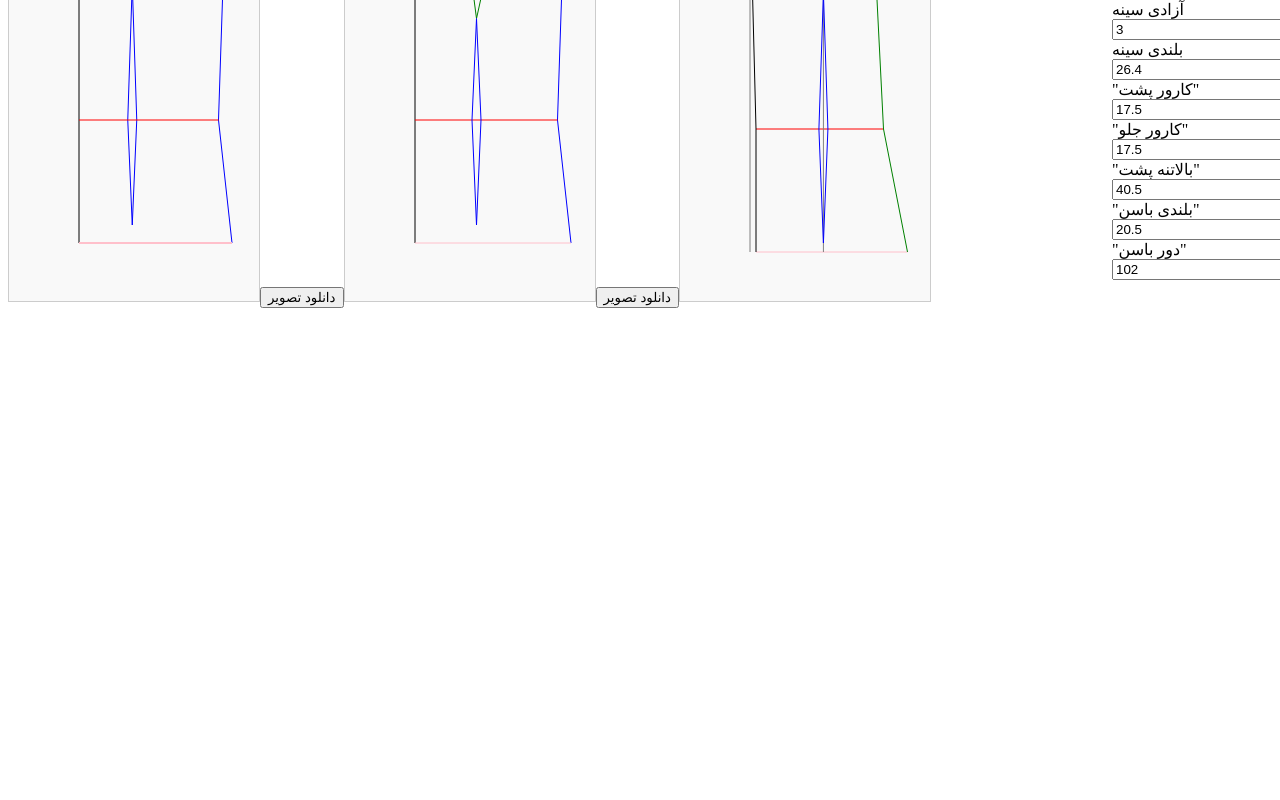
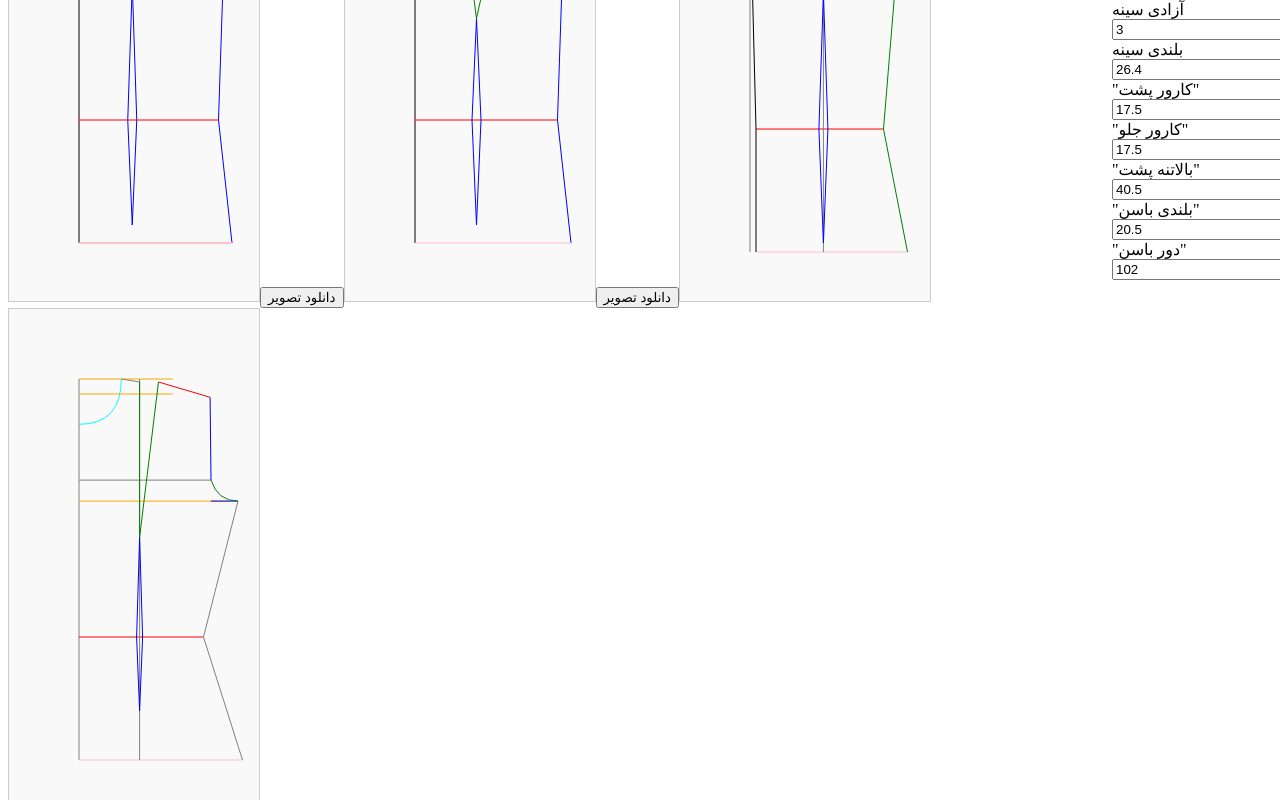
Before and after one commit to mahla-kh/sewing-patterns, a React (Vite) app: page / in a window 1280 px wide. Shown: the part 208-1008 px from the top of the page. Before the commit the page ends 800 px from the top, so only its background shows below. Built offline with nearby package versions, Linux system fonts and the light colour scheme.

Commit message:
add anterior tork

```diff
--- a/src/Firstpage.jsx
+++ b/src/Firstpage.jsx
@@ -5,6 +5,7 @@ import PropertiesPanel from "./PropertiesPanel";
 import BalataneAnterior from "./patterns/BalataneAnterior";
 import AnteriorTest from "./patterns/AnteriorTest";
 import PosteriorTork from "./patterns/PosteriorTork";
+import AnteriorTork from "./patterns/AnteriorTork";
 
 export default function Firstpage() {
   return (
@@ -14,6 +15,7 @@ export default function Firstpage() {
         {/* <BalataneAnterior /> */}
         <AnteriorTest />
         <PosteriorTork />
+        <AnteriorTork />
       </Playground>
       <PropertiesPanel />
     </div>
--- /dev/null
+++ b/src/patterns/AnteriorTork.jsx
@@ -0,0 +1,286 @@
+import { useProperties } from "../context/PropertiesProvider";
+
+function AnteriorTork() {
+  const {
+    gardan,
+    bolandiKafHalghe,
+    kam,
+    dorkam,
+    ba,
+    fasin,
+    Hsin,
+    sin,
+    dorba,
+    shan,
+    kshan,
+    kar,
+    Jkar,
+    scale,
+    poshtTire,
+  } = useProperties();
+
+  //   طول سرشانه سمت گردن
+  const sarGT = ((sin / 10 + 1.5 - gardan / 5) ** 2 + 1) ** (1 / 2);
+  const arzShan = Math.sqrt((shan - sarGT) ** 2 - (3 * scale) ** 2);
+  console.log(sarGT, arzShan);
+
+  const pancX =
+    (((Hsin + sin / 20) * (sin / 20) ** 2 * (Hsin - sin / 20)) ** (1 / 2) * 2) /
+    Hsin;
+
+  const pancY = ((sin / 10) ** 2 - pancX ** 2) ** 1 / 2;
+  const gKafHalgh = sin / 16 - 1 * scale;
+  return (
+    <>
+      <svg
+        width="250"
+        height="500"
+        style={{ background: "#f9f9f9", border: "1px solid #ccc" }}
+        id="mySvg103"
+      >
+        {/* گردن */} /////////
+        <path
+          d={`
+             M70,${70 + (gardan / 5 + 0.5) * scale}
+             Q${70 + (gardan / 5 - 0.5) * scale},${
+            70 + (gardan / 5 + 0.5) * scale
+          }
+             ${70 + (gardan / 5 - 0.5) * scale},70
+           `}
+          fill="none"
+          stroke="cyan"
+          strokeWidth="1"
+        />
+        {/* دیوار چپ */} //////////
+        {/* شانه */}
+        <line
+          x1="70"
+          y1="70"
+          x2="70"
+          y2={5 * scale + 70}
+          stroke="gray"
+          strokeWidth="1"
+        />
+        {/* سینه */}
+        <line
+          x1="70"
+          y1={70 + 5 * scale}
+          x2="70"
+          y2={70 + (5 + bolandiKafHalghe) * scale}
+          stroke="gray"
+          strokeWidth="1"
+        />
+        {/* سینه تا کمر */}
+        <line
+          x1="70"
+          y1={70 + (5 + bolandiKafHalghe) * scale}
+          x2="70"
+          y2={70 + (5 + kam) * scale}
+          stroke="gray"
+          strokeWidth="1"
+        />
+        {/* کمر تا باسن */}
+        <line
+          x1="70"
+          y1={70 + (5 + kam) * scale}
+          x2="70"
+          y2={70 + (5 + kam + ba) * scale}
+          stroke="gray"
+          strokeWidth="1"
+        />
+        {/* شانه خط */}
+        <line
+          x1="70"
+          y1={70}
+          x2={70 + (gardan / 5 - 0.5 + arzShan) * scale}
+          y2={70}
+          stroke="orange"
+          strokeWidth="1"
+        />
+        <line
+          x1="70"
+          y1={5 * scale + 70}
+          x2={70 + (gardan / 5 - 0.5 + arzShan) * scale}
+          y2={5 * scale + 70}
+          stroke="orange"
+          strokeWidth="1"
+        />
+        {/* کارور خط */}
+        <line
+          x1={70}
+          y1={70 + (5 + bolandiKafHalghe - 7) * scale}
+          x2={70 + (sin / 4 - 4) * scale}
+          //   x2={70 + Jkar * scale}
+          y2={70 + (5 + bolandiKafHalghe - 7) * scale}
+          stroke="gray"
+          strokeWidth="1"
+        />
+        {/* سینه خط */}
+        <line
+          x1={70}
+          y1={70 + (5 + bolandiKafHalghe) * scale}
+          x2={70 + (sin / 4 + 2) * scale}
+          y2={70 + (5 + bolandiKafHalghe) * scale}
+          stroke="orange"
+          strokeWidth="1"
+        />
+        {/* کف حلقه خط */}
+        <line
+          x1={70 + (sin / 4 - 4) * scale}
+          y1={70 + (5 + bolandiKafHalghe) * scale}
+          x2={70 + (sin / 4 - 4 + gKafHalgh) * scale}
+          y2={70 + (5 + bolandiKafHalghe) * scale}
+          stroke="blue"
+          strokeWidth="1"
+        />
+        {/* خط کمر */}
+        <line
+          x1={70}
+          y1={70 + (5 + kam) * scale}
+          x2={70 + (dorkam / 4 + 1.5) * scale}
+          y2={70 + (5 + kam) * scale}
+          stroke="red"
+          strokeWidth="1"
+        />
+        {/* خط باسن */}
+        <line
+          x1={70}
+          y1={70 + (5 + kam + ba) * scale}
+          x2={70 + (dorba / 4 + 2 + 1.5) * scale}
+          y2={70 + (5 + kam + ba) * scale}
+          stroke="pink"
+          strokeWidth="1"
+        />
+        {/* حلق آستین */}
+        <line
+          x1={70 + (sin / 10 + 1 + arzShan) * scale + pancX}
+          y1={70 + pancY * scale}
+          x2={70 + (sin / 4 - 4) * scale}
+          y2={70 + (5 + bolandiKafHalghe - 7) * scale}
+          stroke="blue"
+          strokeWidth="1"
+        />
+        <path
+          d={`
+     M${70 + (sin / 4 - 4) * scale},${70 + (5 + bolandiKafHalghe - 7) * scale}
+     Q${70 + (sin / 4 - 4 + (gKafHalgh * 1) / 4) * scale},${
+            70 + (bolandiKafHalghe + 5) * scale
+          }
+     ${70 + (sin / 4 - 4 + gKafHalgh) * scale},${
+            70 + (5 + bolandiKafHalghe) * scale
+          }
+   `}
+          stroke="green"
+          fill="none"
+          strokeWidth="1"
+        />
+        {/*ساسون */} //////////
+        {/*عمود */}
+        <line
+          x1={70 + (sin / 10 + 1) * scale}
+          y1={70}
+          //   y1={70 + (5 + bolandiKafHalghe) * scale}
+          x2={70 + (sin / 10 + 1) * scale}
+          y2={70 + (5 + kam + ba) * scale}
+          //   y2={70 + (2 + kam + ba) * scale}
+          stroke="gray"
+          strokeWidth="1"
+        />
+        {/* راست */}
+        <line
+          x1={70 + (sin / 10 + 1) * scale}
+          y1={70 + Hsin * scale}
+          x2={70 + (sin / 10 + 1 + 1) * scale}
+          y2={70 + (5 + kam) * scale}
+          stroke="blue"
+          strokeWidth="1"
+        />
+        <line
+          x1={70 + (sin / 10 + 1 + 1) * scale}
+          y1={70 + (5 + kam) * scale}
+          x2={70 + (sin / 10 + 1) * scale}
+          y2={70 + (5 + kam + (ba * 3) / 5) * scale}
+          stroke="blue"
+          strokeWidth="1"
+        />
+        {/* چپ */}
+        <line
+          x1={70 + (sin / 10 + 1) * scale}
+          y1={70 + Hsin * scale}
+          x2={70 + (sin / 10 + 1 - 1) * scale}
+          y2={70 + (5 + kam) * scale}
+          stroke="blue"
+          strokeWidth="1"
+        />
+        <line
+          x1={70 + (sin / 10 + 1 - 1) * scale}
+          y1={70 + (5 + kam) * scale}
+          x2={70 + (sin / 10 + 1) * scale}
+          y2={70 + (5 + kam + (ba * 3) / 5) * scale}
+          stroke="blue"
+          strokeWidth="1"
+        />
+        {/* دیوار راست */}
+        <line
+          x1={70 + (sin / 4 - 4 + gKafHalgh) * scale}
+          y1={70 + (5 + bolandiKafHalghe) * scale}
+          x2={70 + (dorkam / 4 + 1.5) * scale}
+          y2={70 + (5 + kam) * scale}
+          stroke="gray"
+          strokeWidth="1"
+        />
+        <line
+          x1={70 + (dorkam / 4 + 1.5) * scale}
+          y1={70 + (5 + kam) * scale}
+          x2={70 + (dorba / 4 + 2 + 1.5) * scale}
+          y2={70 + (5 + kam + ba) * scale}
+          stroke="gray"
+          strokeWidth="1"
+        />
+        {/* پنس گردنی */}
+        <line
+          x1={70 + (gardan / 5 - 0.5) * scale}
+          y1="70"
+          //   y1={70 + (5 + bolandiKafHalghe) * scale}
+          x2={70 + (sin / 10 + 1) * scale}
+          y2={70 + 1 * scale}
+          //   y2={70 + (2 + kam + ba) * scale}
+          stroke="gray"
+          strokeWidth="1"
+        />
+        {/* شانه بعد پنس گردنی */}
+        <line
+          x1={70 + (sin / 10 + 1) * scale + pancX}
+          y1={70 + 1 * scale}
+          //   y1={70 + (5 + bolandiKafHalghe) * scale}
+          x2={70 + (sin / 10 + 1 + arzShan) * scale + pancX}
+          y2={70 + pancY * scale}
+          //   y2={70 + (2 + kam + ba) * scale}
+          stroke="red"
+          strokeWidth="1"
+        />
+        {/* پنس */} /////////////////
+        {/* گردنی */}
+        <line
+          x1={70 + (sin / 10 + 1) * scale}
+          y1={70 + 1 * scale}
+          x2={70 + (sin / 10 + 1) * scale}
+          y2={70 + Hsin * scale}
+          stroke="green"
+          strokeWidth="1"
+        />
+        {/* سرشانه ای */}
+        <line
+          x1={70 + (sin / 10 + 1) * scale + pancX}
+          y1={70 + 1 * scale}
+          x2={70 + (sin / 10 + 1) * scale}
+          y2={70 + Hsin * scale}
+          stroke="green"
+          strokeWidth="1"
+        />
+      </svg>
+    </>
+  );
+}
+
+export default AnteriorTork;
--- a/src/patterns/PosteriorTork.jsx
+++ b/src/patterns/PosteriorTork.jsx
@@ -25,7 +25,7 @@ function PosteriorTork() {
   const durSin =
     (2 * scale * (bolandiKafHalghe - 3 * scale)) / (kam - 3 * scale);
 
-  const gKafHalgh = sin / 16 - 1 * scale;
+  const gKafHalgh = sin / 16 + 1 * scale;
   return (
     <>
       <svg
```
